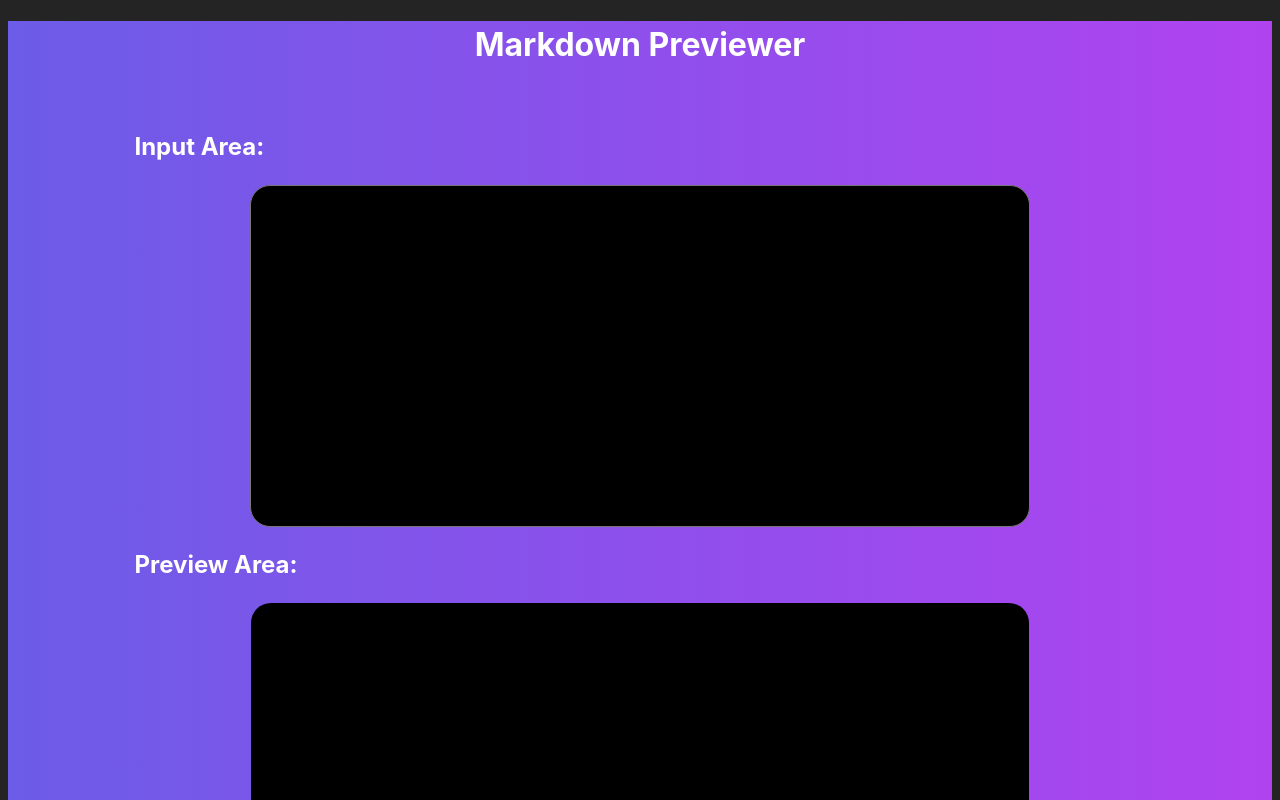
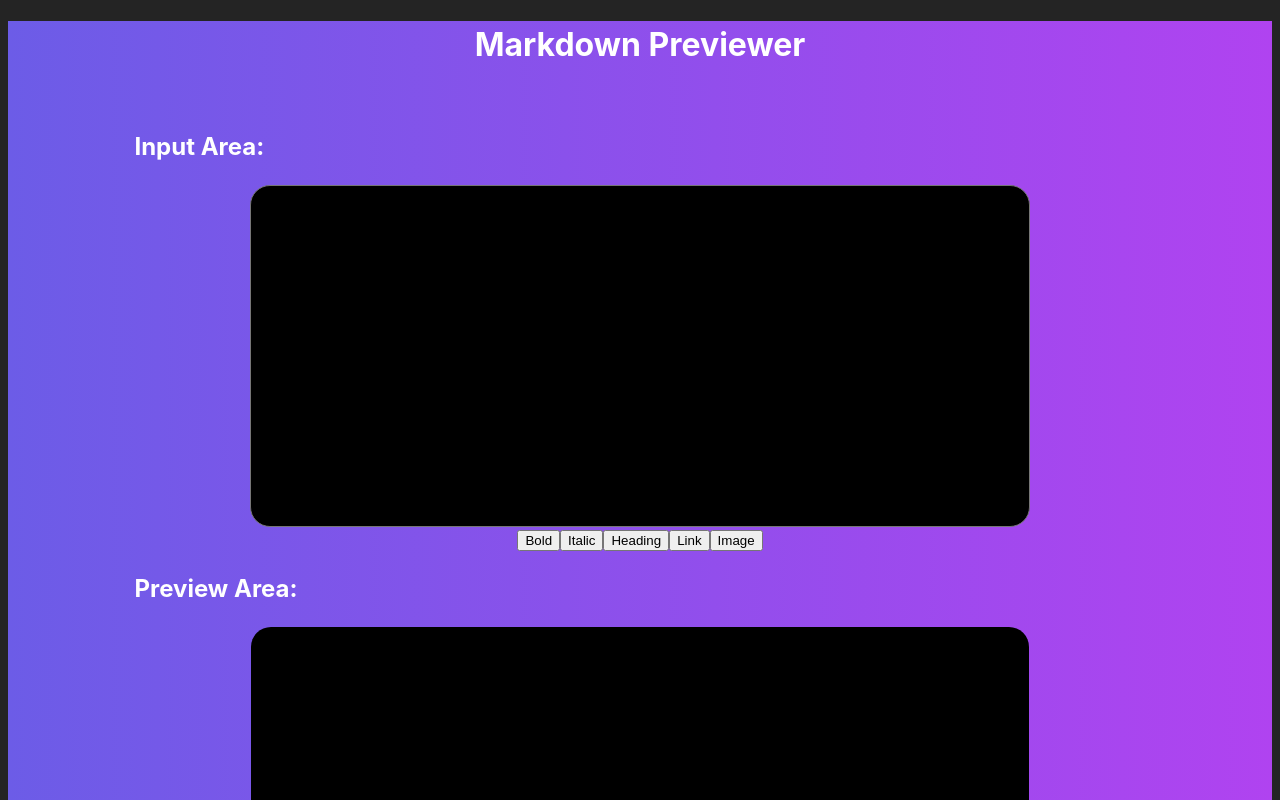
Before and after one commit to Annojoker/Markdown_previewer, a React (Vite) app: page / in a window 1280 px wide. Shown: the top 800 px of the page. Built offline with nearby package versions, Linux system fonts and the light colour scheme.

Commit message:
added tool container options and alligned them

```diff
--- a/src/App.css
+++ b/src/App.css
@@ -43,3 +43,9 @@ body {
 h1, h2 {
   color: #fff;
 }
+
+.holder {
+  display: flex;
+  justify-content: center;
+  align-items: center;
+}
--- a/src/App.tsx
+++ b/src/App.tsx
@@ -4,6 +4,60 @@ import ReactMarkdown from 'react-markdown'
 
 function App() {
   const [markdowntext, setmarkdowntext] = useState()
+
+// Function to handle bold text
+const handleBold = () => {
+  const currentText = markdowntext || '';
+  const currentTextarea = document.getElementById('editor');
+  const start = currentTextarea.selectionStart;
+  const end = currentTextarea.selectionEnd;
+  const newText = `**${currentText.substring(start, end)}**`;
+  setmarkdowntext(`${currentText.substring(0, start)}${newText}${currentText.substring(end)}`);
+  currentTextarea.selectionStart = currentTextarea.selectionEnd = start + newText.length;
+}
+
+// Function to handle italic text
+const handleItalic = () => {
+  const currentText = markdowntext || '';
+  const currentTextarea = document.getElementById('editor');
+  const start = currentTextarea.selectionStart;
+  const end = currentTextarea.selectionEnd;
+  const newText = `*${currentText.substring(start, end)}*`;
+  setmarkdowntext(`${currentText.substring(0, start)}${newText}${currentText.substring(end)}`);
+  currentTextarea.selectionStart = currentTextarea.selectionEnd = start + newText.length;
+}
+
+// Function to handle headings
+const handleHeading = () => {
+  const currentText = markdowntext || '';
+  const currentTextarea = document.getElementById('editor');
+  const start = currentTextarea.selectionStart;
+  const newText = `# ${currentText.substring(start)}\n\n`;
+  setmarkdowntext(`${currentText.substring(0, start)}${newText}${currentText.substring(start)}`);
+  currentTextarea.selectionStart = currentTextarea.selectionEnd = start + newText.length;
+}
+
+// Function to handle links
+const handleLink = () => {
+  const currentText = markdowntext || '';
+  const currentTextarea = document.getElementById('editor');
+  const start = currentTextarea.selectionStart;
+  const end = currentTextarea.selectionEnd;
+  const newText = `[${currentText.substring(start, end)}](http://)`;
+  setmarkdowntext(`${currentText.substring(0, start)}${newText}${currentText.substring(end)}`);
+  currentTextarea.selectionStart = currentTextarea.selectionEnd = start + newText.length;
+}
+
+// Function to handle images
+const handleImage = () => {
+  const currentText = markdowntext || '';
+  const currentTextarea = document.getElementById('editor');
+  const start = currentTextarea.selectionStart;
+  const end = currentTextarea.selectionEnd;
+  const newText = `![${currentText.substring(start, end)}](http://)`;
+  setmarkdowntext(`${currentText.substring(0, start)}${newText}${currentText.substring(end)}`);
+  currentTextarea.selectionStart = currentTextarea.selectionEnd = start + newText.length;
+}
 
   return (
     <>
@@ -12,6 +66,15 @@ function App() {
         <div className="boxes-container">
           <h2>Input Area:</h2>
           <textarea name="editor" id="editor" value={markdowntext} onChange={(e) => setmarkdowntext(e.target.value)}></textarea>
+          <div className='holder'>
+            <div className="tool-container">
+            <button onClick={handleBold}>Bold</button>
+            <button onClick={handleItalic}>Italic</button>
+            <button onClick={handleHeading}>Heading</button>
+            <button onClick={handleLink}>Link</button>
+            <button onClick={handleImage}>Image</button>
+            </div>
+          </div>
           <h2>Preview Area:</h2>
           <div id="preview">
             <ReactMarkdown>{markdowntext}</ReactMarkdown>
```
